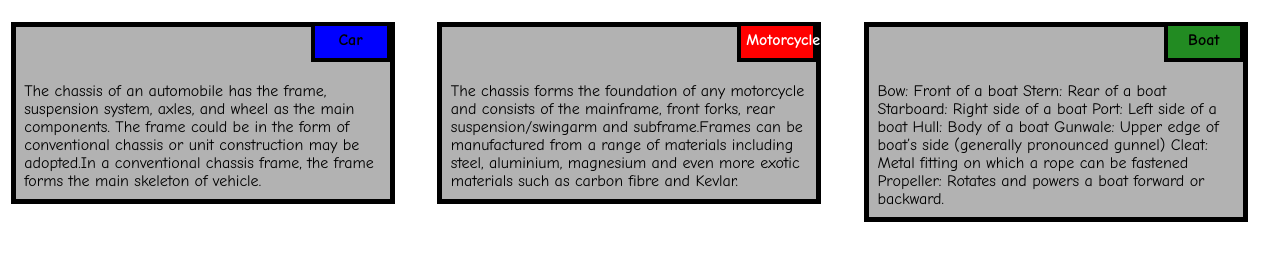
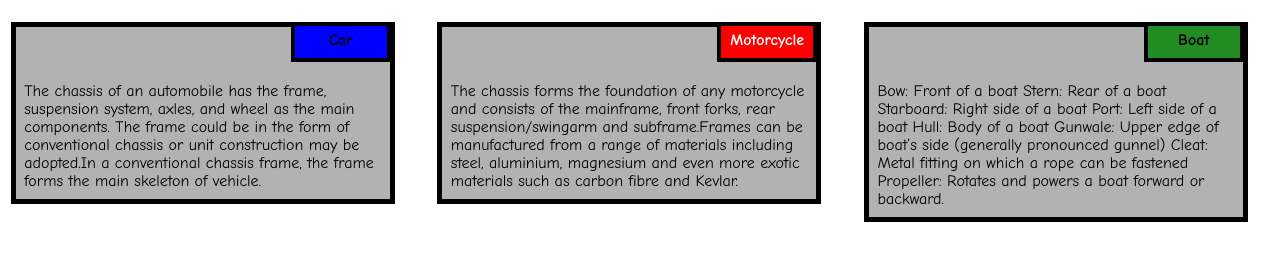
Before and after one commit to Vermillion3/module2-solution, a plain HTML site: page index.html in a window 1280 px wide. Shown: the part 95-356 px from the top of the page. Drawn offline with Linux system fonts and the light colour scheme.

Commit message:
Update style.css

```diff
--- a/style.css
+++ b/style.css
@@ -1,18 +1,6 @@
-
-* {
-  box-sizing: border-box;
-}
-
-body{
-	margin: 0;
-	padding: 0;
-  font-family: "Comic Sans MS", cursive, sans-serif;
-}
-
-.row{
-  margin-top: 5%;
-  margin-bottom: 5%;
-}
+* {box-sizing: border-box;}
+body{margin: 0; padding: 0; font-family: "Comic Sans MS", cursive, sans-serif;}
+.row{ margin-top: 5%; margin-bottom: 5%; }
 
 h1 {
   margin-bottom: 15px;
@@ -20,19 +8,15 @@ h1 {
   color: #ff4532;
   font-size: 50px;
 }
-
-
 .box{
   width: 100%;
   overflow: none;
 }
-
-
 .content-name{
   overflow: none;
   text-align: center;
   border: 4px solid black;
-  width: 80px;
+  width: 100px;
   height: 40px;
   padding: 5px;
   float: right;
@@ -41,7 +25,6 @@ h1 {
   font-weight: bold;
   position: relative;
 }
-
 .content{
   border: 5px solid black;
   width: 90%;
@@ -53,11 +36,9 @@ h1 {
   padding-top: 55px;
   background-color: rgba(0,0,0,0.3);
 }
-
 .name1{
   background-color: #0000ff;
 }
-
 .name2{
   color: white;
   background-color: #ff0000;
@@ -65,16 +46,12 @@ h1 {
 .name3{
   background-color: #228b22;
 }
-
-
-/********** Large devices only **********/
 @media (min-width: 992px) {
   .col-lg-4 {
   	float: left;
     width: 33.33%;
   }
 }
-/********** Medium devices only **********/
 @media (min-width: 768px) and (max-width: 991px) {
   .col-md-6,.col-md-12 {
     float: left;
```
